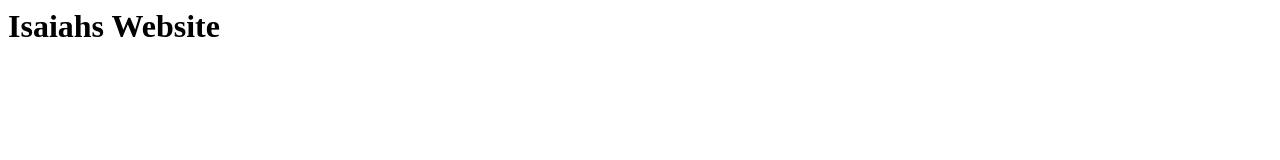
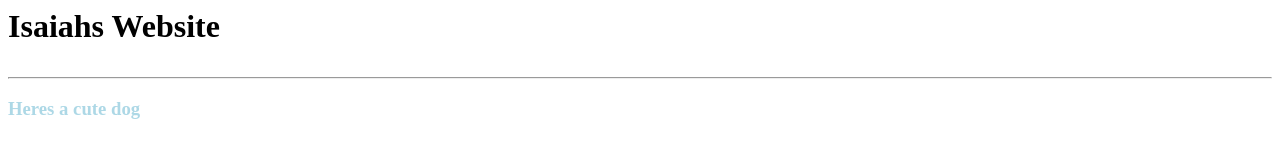
Before and after one commit to izayuuu/izayuuu.github.io, a plain HTML site: page index.html in a window 1280 px wide. Drawn offline with Linux system fonts and the light colour scheme.

Commit message:
Update index.html

```diff
--- a/index.html
+++ b/index.html
@@ -1 +1,4 @@
 <h1> <p style="text=align:center;"> Isaiahs Website </p> </h1>
+ <hr>
+<h3> <p style="color:lightblue;">Heres a cute dog</p> </h3>
+<img class="cutie" data-src="https://my-live-01.slatic.net/p/eb72eb5bdcfeb6c8ce5058664c7d725d.jpg"
```
